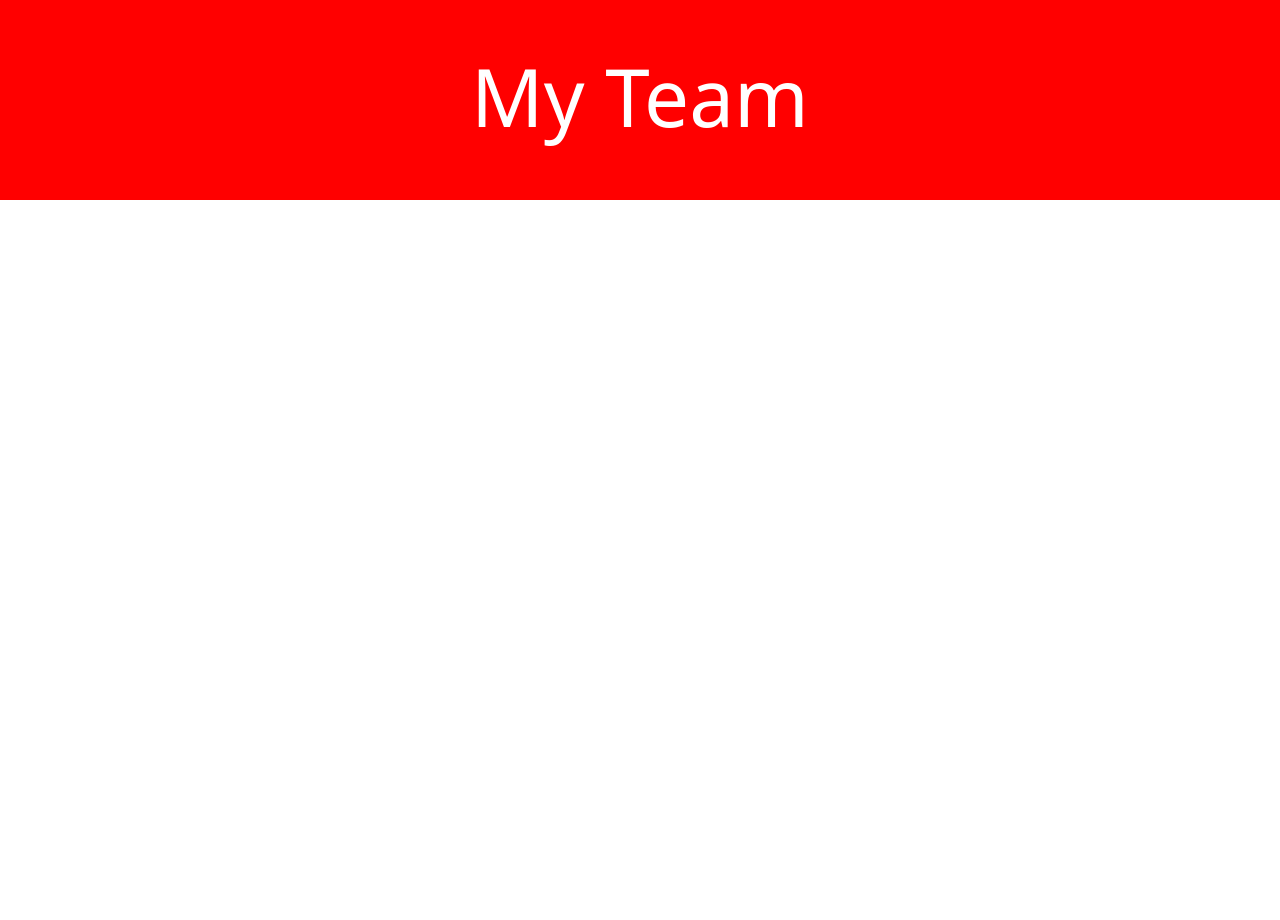
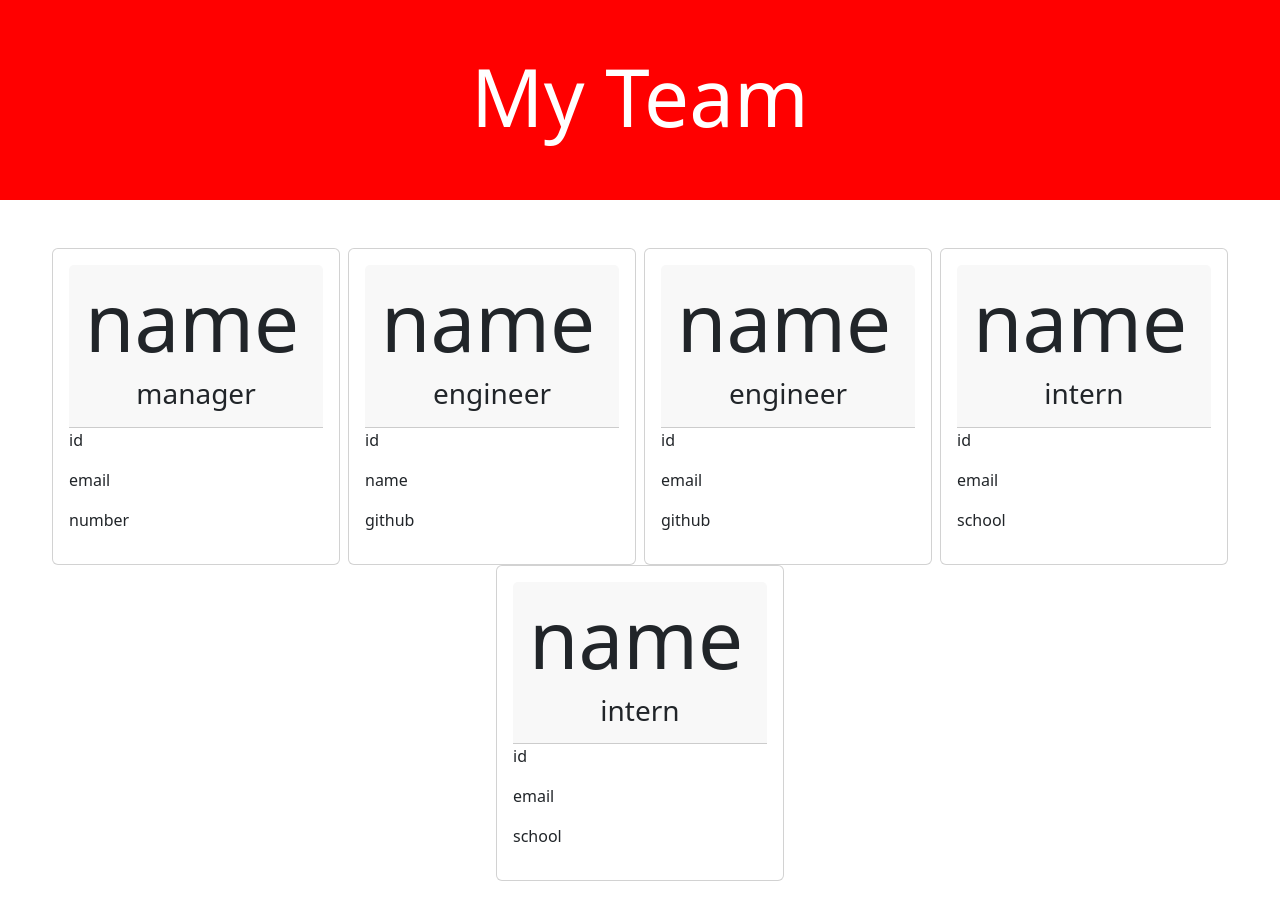
Before and after one commit to JBDooley/Team-Profile-Generator, a website: page dist/output.html in a window 1280 px wide. Before the commit the page ends 800 px from the top, so only its background shows below. Drawn offline with nearby package versions, Linux system fonts and the light colour scheme.

Commit message:
added HTML structure

```diff
--- a/dist/output.html
+++ b/dist/output.html
@@ -12,6 +12,74 @@
     <header class="p-5">
         <h1>My Team</h1>
     </header>
-
+    <main>
+		<section class="m-5 d-flex flex-wrap justify-content-around">
+		    <div class="card" style="width: 18rem">
+		        <div class="card-body">
+		            <div class="card-header">
+			            <h1 class="name">name</h1>
+			            <div class="d-flex justify-content-center">
+			                <h3 class="title mb-2">manager</h3>
+			            </div>
+		            </div>
+		            <p class="id">id</p>
+		            <p class="email">email</p>
+		            <p class="office-number">number</p>
+		        </div>
+            </div>
+            <div class="card" style="width: 18rem">
+		        <div class="card-body">
+		            <div class="card-header">
+			            <h1 class="name">name</h1>
+			                <div class="d-flex justify-content-center">
+			                    <h3 class="title mb-2">engineer</h3>
+			                </div>
+		            </div>
+		            <p class="id">id</p>
+		            <p class="email">name</p>
+		            <p class="github">github</p>
+		        </div>
+	        </div>
+            <div class="card" style="width: 18rem">
+		        <div class="card-body">
+		            <div class="card-header">
+			            <h1 class="name">name</h1>
+			                <div class="d-flex justify-content-center">
+			                    <h3 class="title mb-2">engineer</h3>
+			                </div>
+		            </div>
+		            <p class="id">id</p>
+		            <p class="email">email</p>
+		            <p class="github">github</p>
+		        </div>
+	        </div>
+            <div class="card" style="width: 18rem">
+		        <div class="card-body">
+		            <div class="card-header">
+			            <h1 class="name">name</h1>
+			            <div class="d-flex justify-content-center">
+			                <h3 class="title mb-2">intern</h3>
+			            </div>
+		            </div>
+		            <p class="id">id</p>
+		            <p class="email">email</p>
+		            <p class="school">school</p>
+		        </div>
+	        </div>
+            <div class="card" style="width: 18rem">
+		        <div class="card-body">
+		            <div class="card-header">
+			            <h1 class="name">name</h1>
+			            <div class="d-flex justify-content-center">
+			                <h3 class="title mb-2">intern</h3>
+			            </div>
+		            </div>
+		            <p class="id">id</p>
+		            <p class="email">email</p>
+		            <p class="school">school</p>
+		        </div>
+	        </div>
+		</section>
+	</main>
 </body>
 </html>
```
